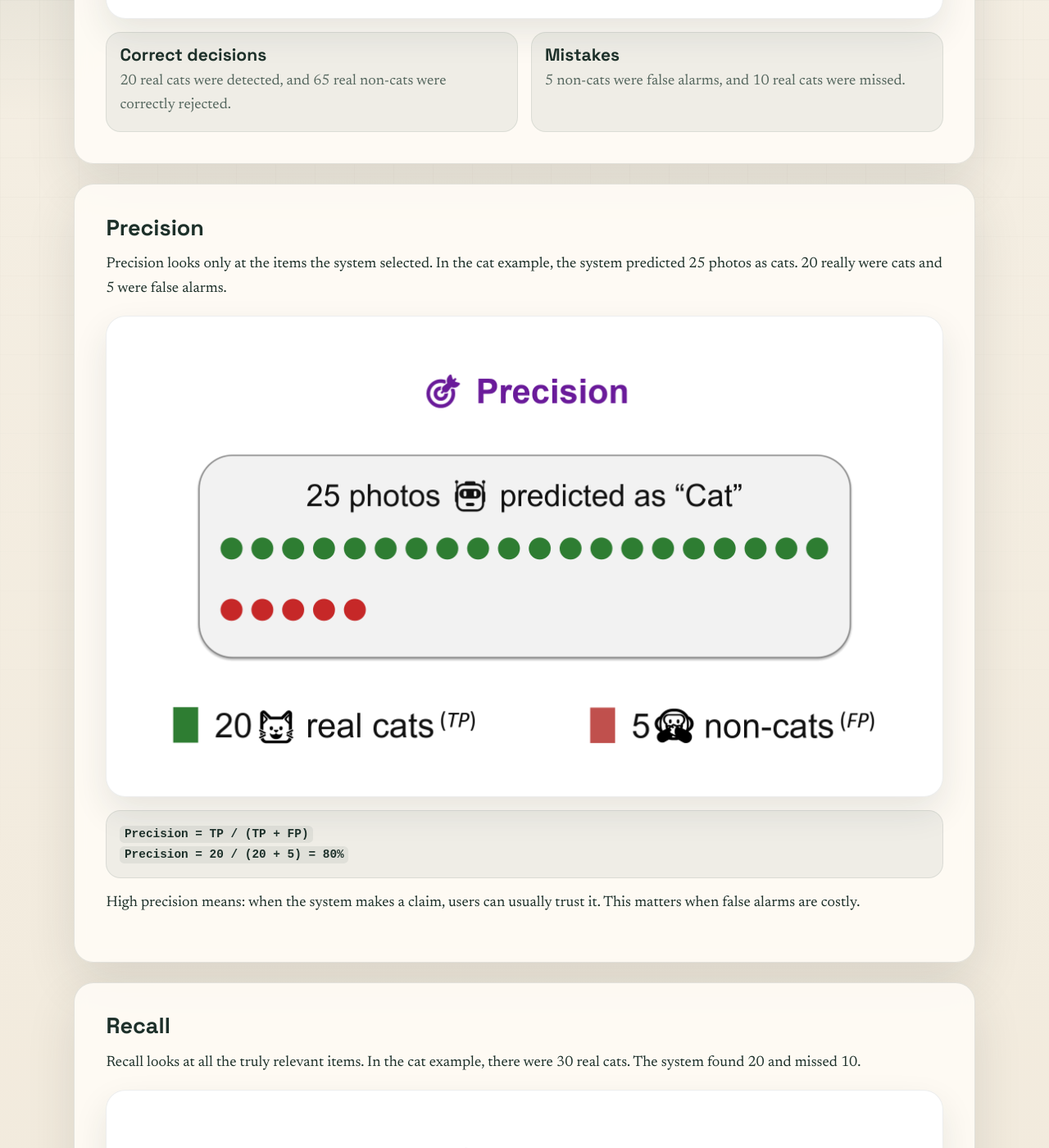
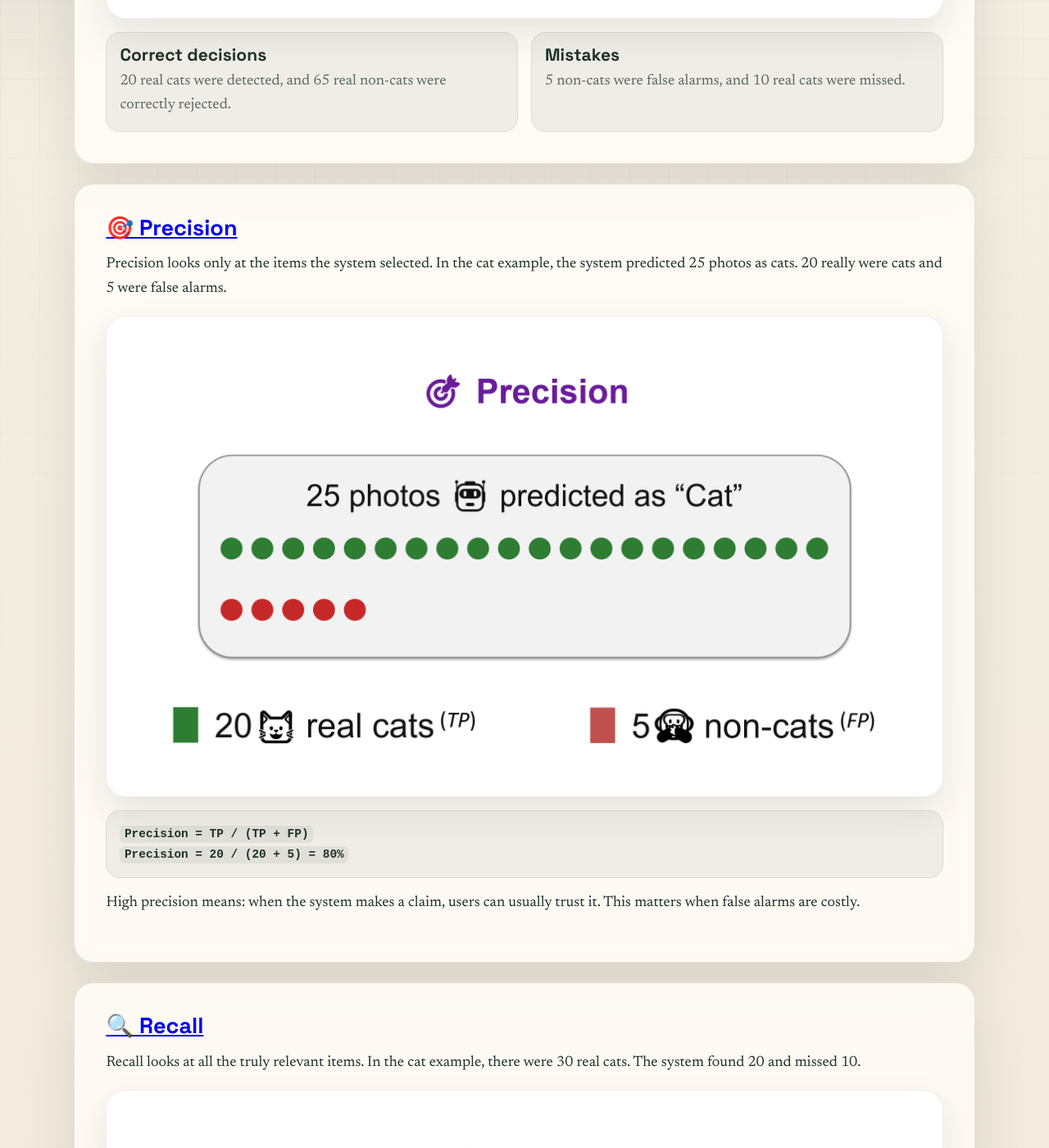
Before and after one commit to archxai/archxai.github.io, a Jekyll site: the page built from learning-classification.md, in a window 1280 px wide and 1400 px high, scrolled down 1173 px. Shown: the whole window at 82% size. Built offline with Jekyll 4.4.1, drawn with Linux system fonts in a browser that asks for light colours; part of the change alters nothing that is shown.

```diff
--- a/learning-classification.md
+++ b/learning-classification.md
@@ -34,7 +34,7 @@ permalink: /learning-corner/classification/
 </section>
 
 <section class="panel">
-  <h2>Precision</h2>
+  <h2><a href="https://en.wikipedia.org/wiki/Precision_and_recall">🎯 Precision</a></h2>
   <p>Precision looks only at the items the system selected. In the cat example, the system predicted 25 photos as cats. 20 really were cats and 5 were false alarms.</p>
   <figure class="metric-figure">
     <img class="metric-image" src="{{ '/assets/images/learning/precision-cat-detector.png' | relative_url }}" alt="Precision example showing 20 correct cat predictions and 5 false alarms among 25 predicted cats.">
@@ -47,7 +47,7 @@ permalink: /learning-corner/classification/
 </section>
 
 <section class="panel">
-  <h2>Recall</h2>
+  <h2><a href="https://en.wikipedia.org/wiki/Precision_and_recall">🔍 Recall</a></h2>
   <p>Recall looks at all the truly relevant items. In the cat example, there were 30 real cats. The system found 20 and missed 10.</p>
   <figure class="metric-figure">
     <img class="metric-image" src="{{ '/assets/images/learning/recall-cat-detector.png' | relative_url }}" alt="Recall example showing 20 detected cats and 10 missed cats among 30 real cat photos.">
@@ -60,7 +60,7 @@ permalink: /learning-corner/classification/
 </section>
 
 <section class="panel">
-  <h2><a href="https://en.wikipedia.org/wiki/F-score">F1 Score</a></h2>
+  <h2><a href="https://en.wikipedia.org/wiki/F-score">⚖️ F1 Score</a></h2>
   <p>F1 combines precision and recall into one stricter balance score. It is high only when the system is both careful and complete.</p>
   <figure class="metric-figure">
     <img class="metric-image" src="{{ '/assets/images/learning/f1-score-balance.png' | relative_url }}" alt="F1 score illustration balancing 80 percent precision and 66.7 percent recall to produce F1 of 72.7 percent.">
```
